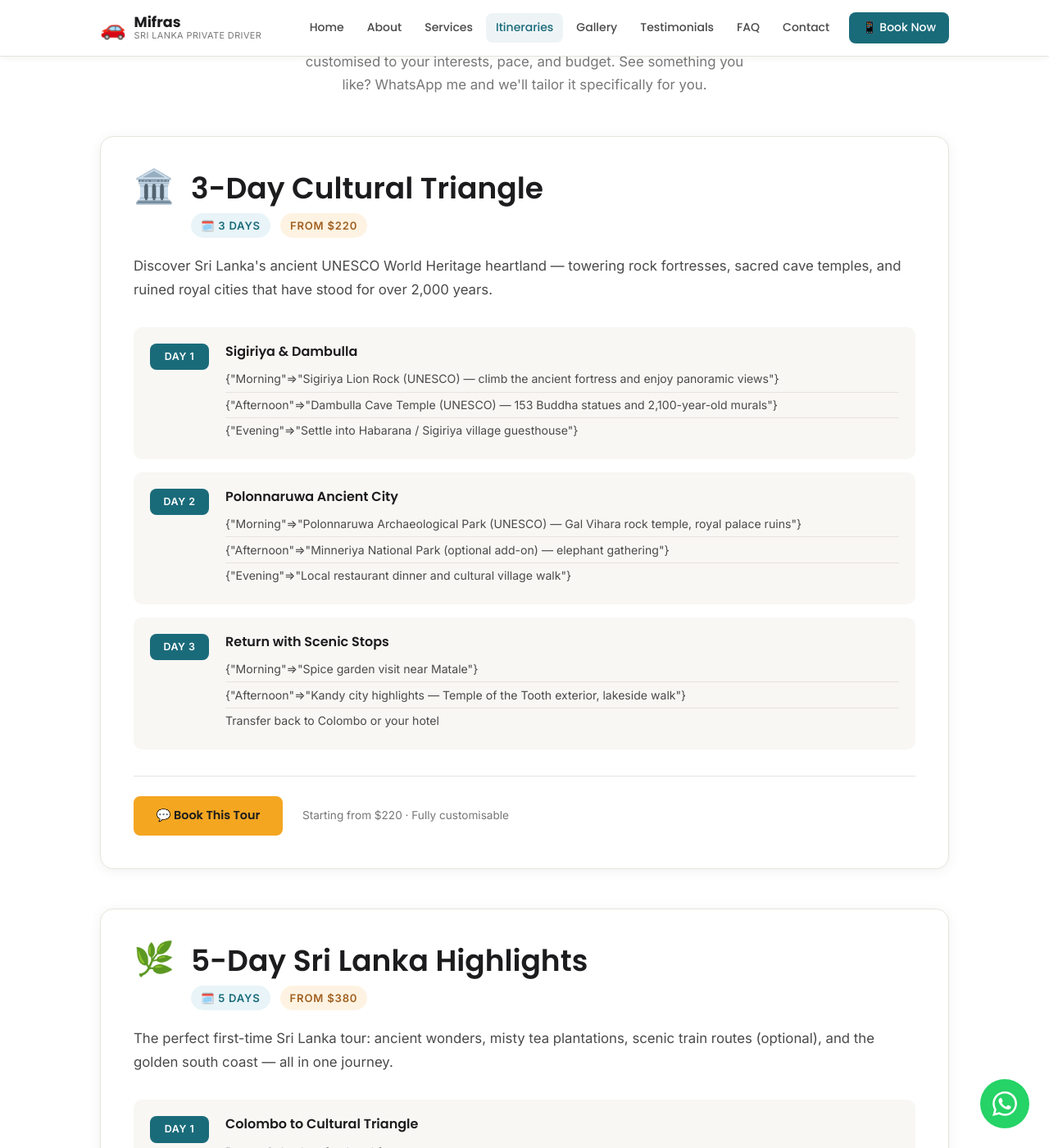
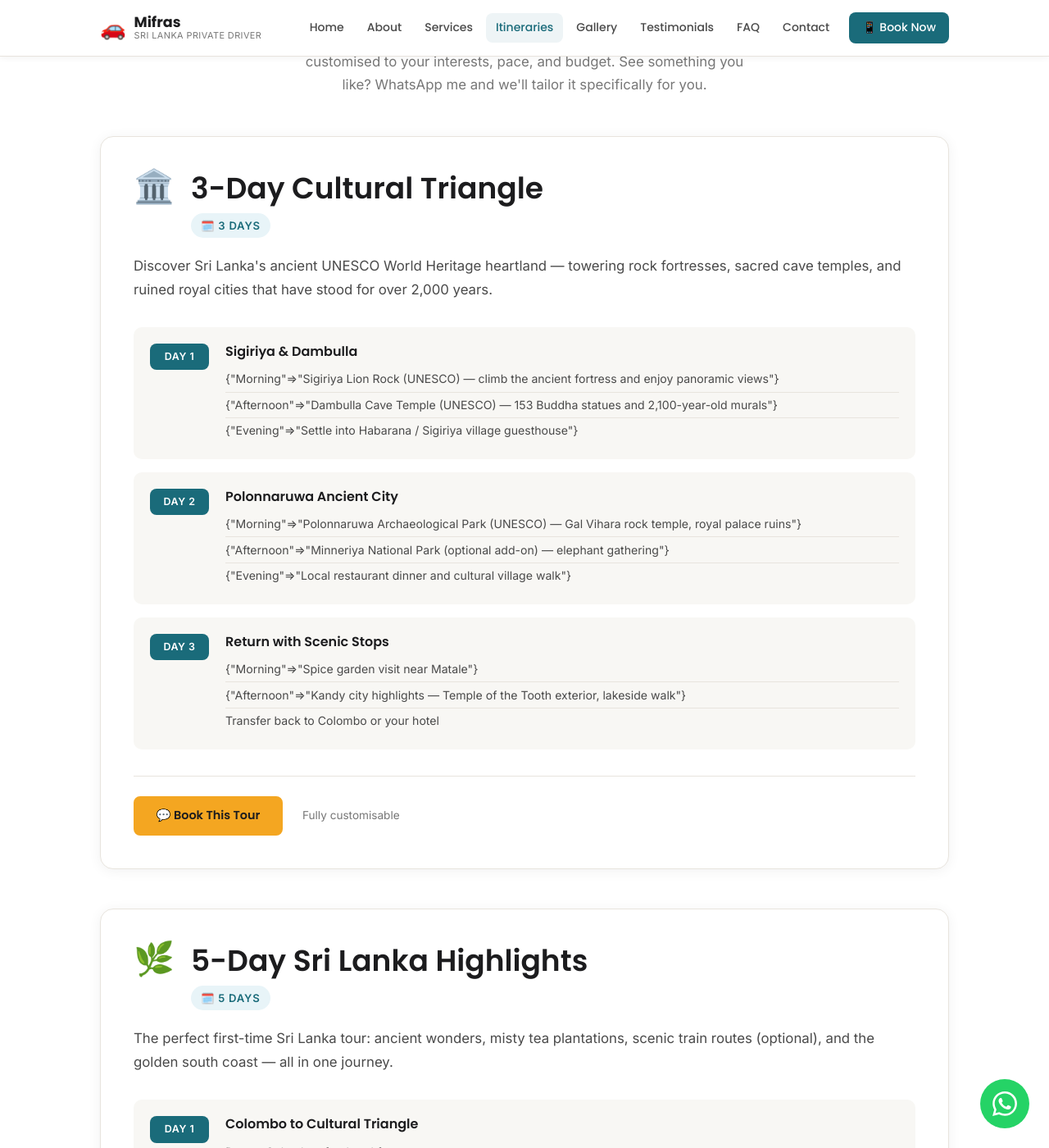
Before and after one commit to shukwong/srilanka, a Jekyll site: the page built from _pages/itinerary.md, in a window 1280 px wide and 1400 px high, scrolled down 207 px. Shown: the whole window at 82% size. Built offline with Jekyll 4.4.1, drawn with Linux system fonts in a browser that asks for light colours; some of the changed text lies outside the part shown.

Commit message:
Remove prices from itinerary
- Remove price_from fields from all three itineraries in itineraries.yml
- Remove price badge and "Starting from" note from itinerary.md template
- Remove unused .badge--price CSS style

https://claude.ai/code/session_01DQg1iiM9EeHcjnGuL8o95b

```diff
--- a/_data/itineraries.yml
+++ b/_data/itineraries.yml
@@ -1,7 +1,6 @@
 - id: 3-day-cultural
   title: 3-Day Cultural Triangle
   duration: 3 days
-  price_from: "$220"
   icon: 🏛️
   summary: >
     Discover Sri Lanka's ancient UNESCO World Heritage heartland — towering rock fortresses,
@@ -29,7 +28,6 @@
 - id: 5-day-highlights
   title: 5-Day Sri Lanka Highlights
   duration: 5 days
-  price_from: "$380"
   icon: 🌿
   summary: >
     The perfect first-time Sri Lanka tour: ancient wonders, misty tea plantations,
@@ -71,7 +69,6 @@
 - id: 7-day-explorer
   title: 7-Day Island Explorer
   duration: 7 days
-  price_from: "$550"
   icon: 🌊
   summary: >
     See the full sweep of Sri Lanka — its ancient ruins, jungle wildlife, lush tea highlands,
--- a/_pages/itinerary.md
+++ b/_pages/itinerary.md
@@ -27,7 +27,6 @@ permalink: /itinerary/
           <h2 id="itin-{{ itinerary.id }}">{{ itinerary.title }}</h2>
           <div class="itinerary-badges">
             <span class="badge badge--duration">🗓️ {{ itinerary.duration }}</span>
-            <span class="badge badge--price">From {{ itinerary.price_from }}</span>
           </div>
         </div>
       </div>
@@ -57,7 +56,7 @@ permalink: /itinerary/
            rel="noopener">
           💬 Book This Tour
         </a>
-        <span class="itinerary-note">Starting from {{ itinerary.price_from }} · Fully customisable</span>
+        <span class="itinerary-note">Fully customisable</span>
       </div>
     </article>
     {% endfor %}
@@ -130,11 +129,6 @@ permalink: /itinerary/
 .badge--duration {
   background: #e8f4f8;
   color: #1a6b7a;
-}
-
-.badge--price {
-  background: #fef3e2;
-  color: #a06020;
 }
 
 .itinerary-summary {
```
